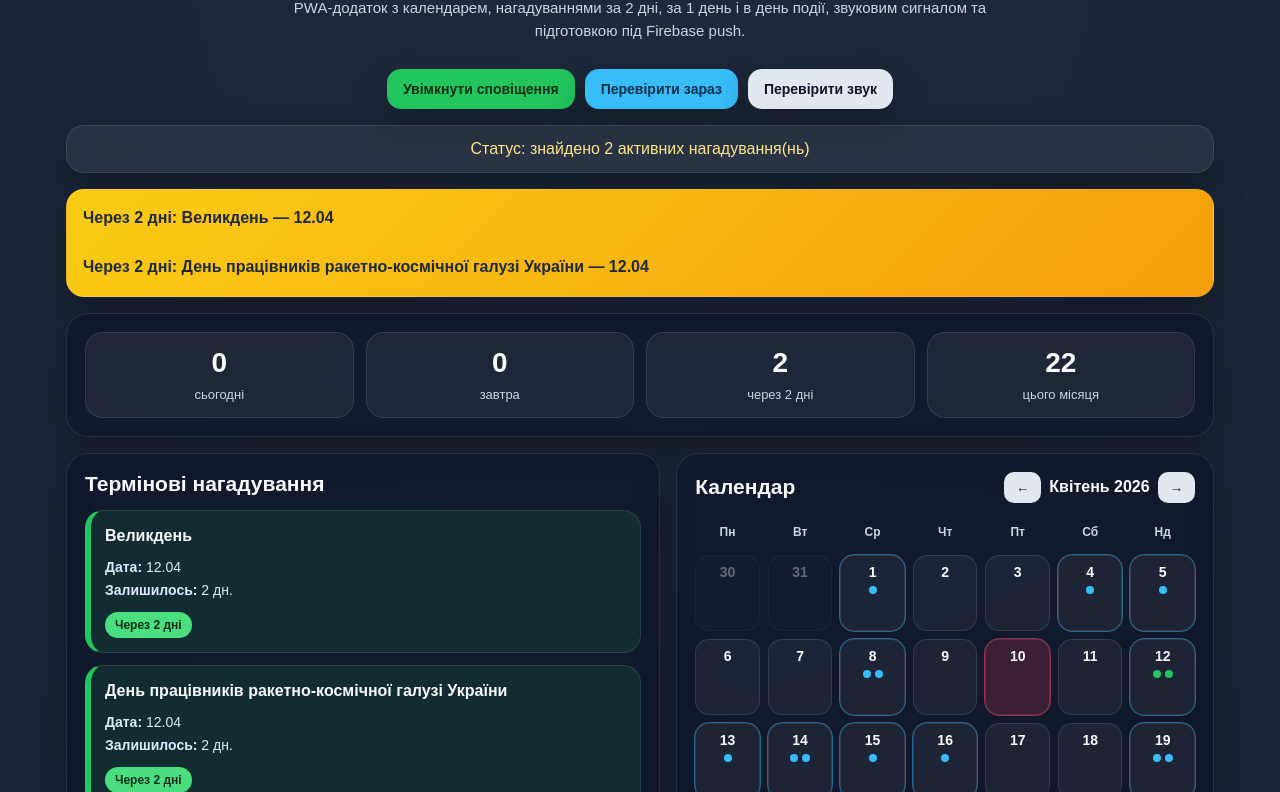
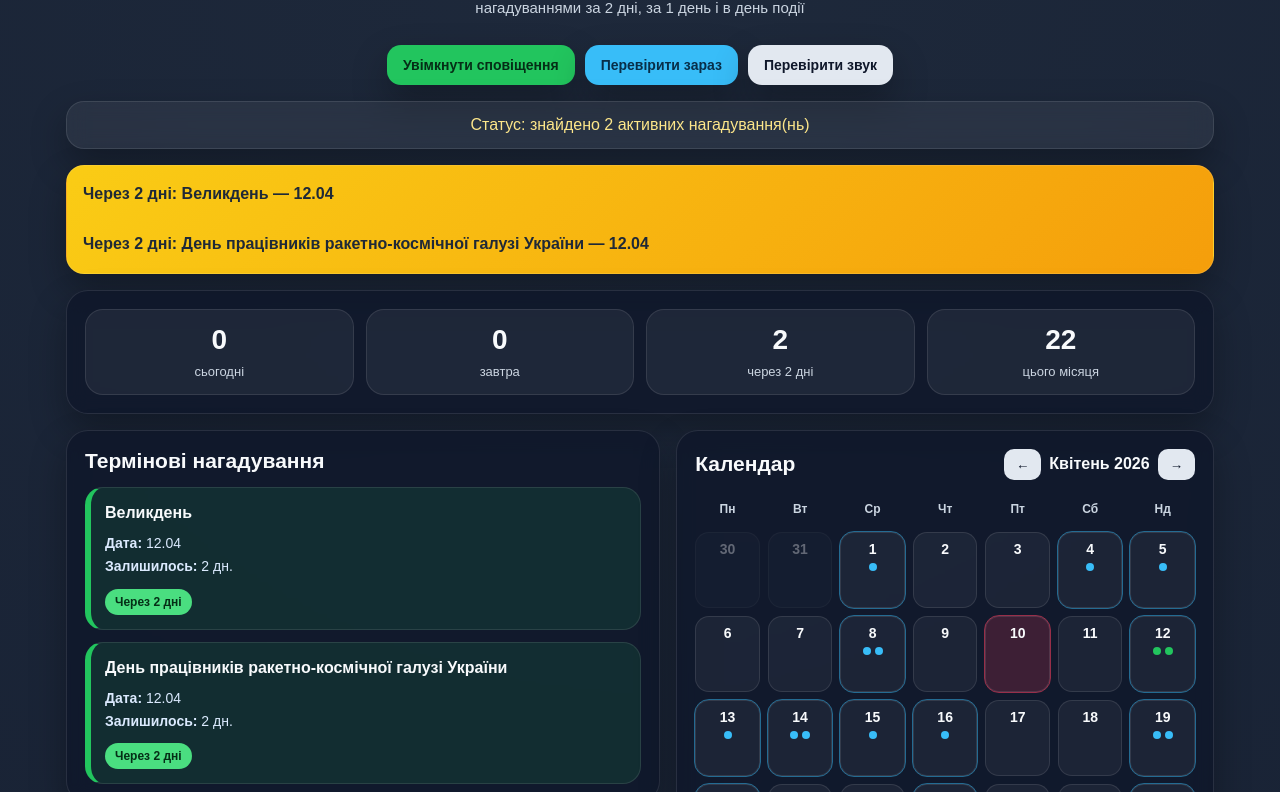
Before and after one commit to 4tankova/data2, a plain HTML site: page index.html in a window 1280 px wide. Shown: the part 78-870 px from the top of the page. Drawn offline with Linux system fonts and the light colour scheme.

Commit message:
Update index.html

```diff
--- a/index.html
+++ b/index.html
@@ -330,8 +330,7 @@
     <section class="hero">
       <h1>Нагадувач важливих дат</h1>
       <p>
-        PWA-додаток з календарем, нагадуваннями за 2 дні, за 1 день і в день події,
-        звуковим сигналом та підготовкою під Firebase push.
+        нагадуваннями за 2 дні, за 1 день і в день події
       </p>
     </section>
 
```
